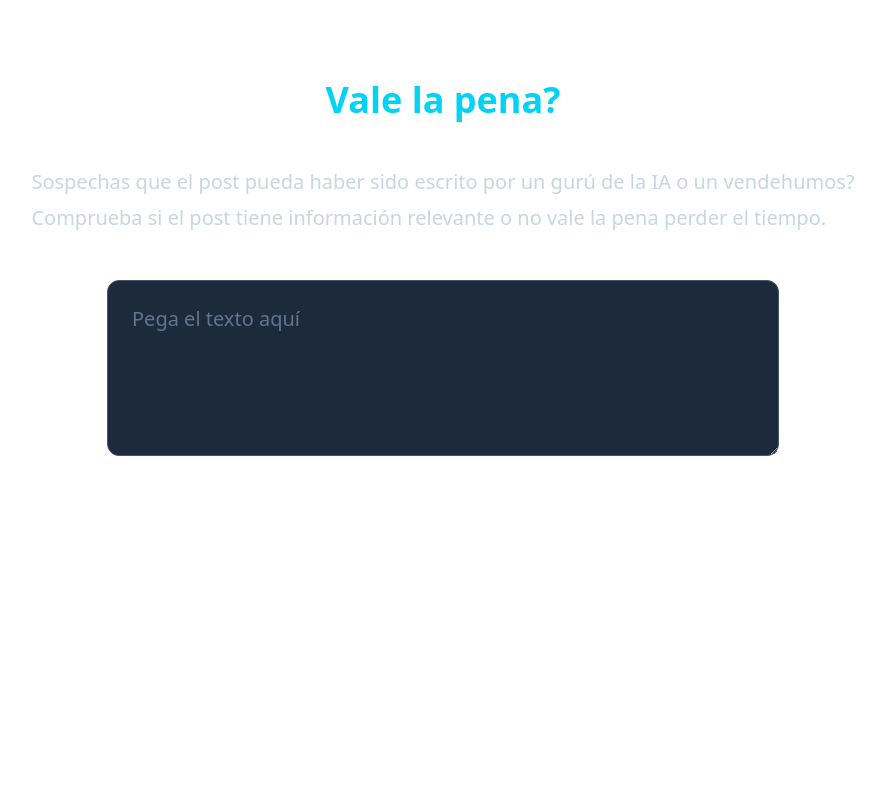
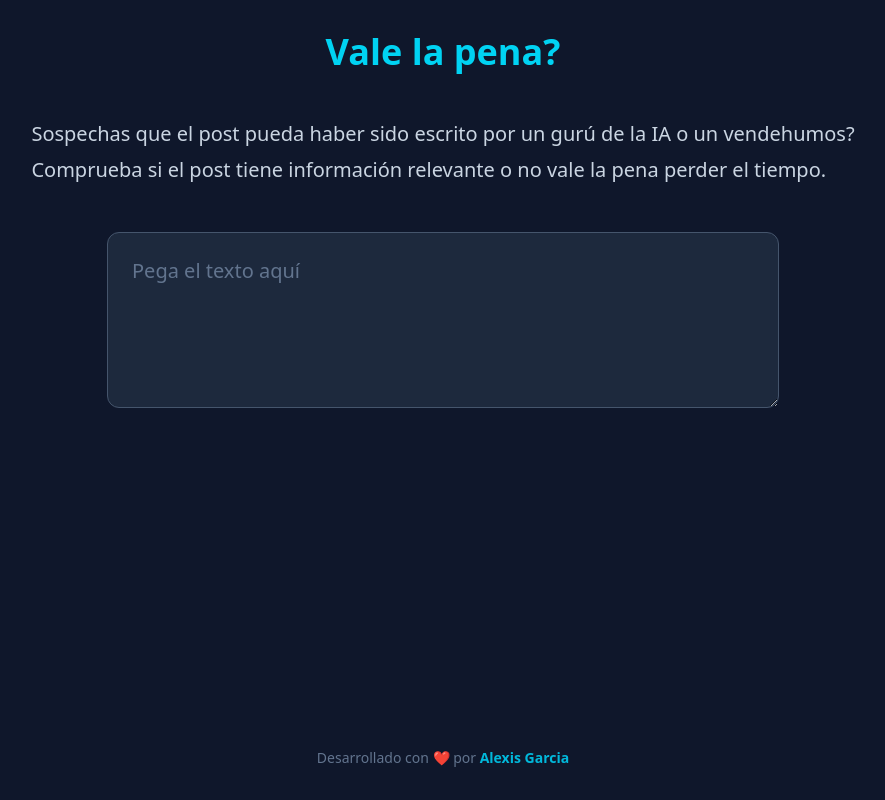
Before and after one commit to lexisgasa/detector-humo, a SvelteKit app: page / in a window 1280 px wide. Shown: the whole page, without its empty margins (197-1082 px from the left). Built offline with nearby package versions, Linux system fonts and the light colour scheme.

Commit message:
feature: increase dictionary, improve metadata

```diff
--- a/src/app.html
+++ b/src/app.html
@@ -1,11 +1,11 @@
 <!doctype html>
-<html lang="en">
+<html lang="es">
   <head>
     <meta charset="utf-8" />
     <meta name="viewport" content="width=device-width, initial-scale=1" />
     %sveltekit.head%
   </head>
-	<body data-sveltekit-preload-data="hover">
+  <body data-sveltekit-preload-data="hover" class="bg-slate-900">
     <div style="display: contents">%sveltekit.body%</div>
   </body>
 </html>
--- a/src/routes/+page.svelte
+++ b/src/routes/+page.svelte
@@ -14,6 +14,13 @@
     { frase: "la realidad corporativa", tipo: "IA" },
     { frase: "cambiar el juego", tipo: "IA" },
     { frase: "mientras todo", tipo: "IA" },
+    { frase: "hoy lo hace", tipo: "IA" },
+    { frase: "antes necesitaba", tipo: "IA" },
+    { frase: "voló la cabeza", tipo: "IA" },
+    { frase: "la barrera de entrada", tipo: "IA" },
+    { frase: "lo más loco", tipo: "IA" },
+    { frase: "yo ya lo estoy", tipo: "IA" },
+    { frase: "ahorrar semanas", tipo: "IA" },
     { frase: "tu propio cliente", tipo: "curso" },
     { frase: "monetiza tu marca", tipo: "curso" },
     { frase: "monta tu negocio online", tipo: "curso" },
@@ -46,7 +53,7 @@
 </svelte:head>
 
 <main
-  class="min-h-screen flex flex-col items-center py-20 px-4 gap-12"
+  class="min-h-screen flex flex-col items-center py-8 px-4 gap-12"
 >
   <h1 class="text-3xl sm:text-4xl font-extrabold text-cyan-400">Vale la pena?</h1>
 
@@ -80,4 +87,13 @@
       Texto aparentemente limpio...
     </div>
   {/if}
+
+  <footer class="mt-auto text-center text-slate-500 text-sm">
+    <p>
+    Desarrollado con ❤️ por
+      <a href="https://alexisastrofolio.netlify.app/" target="_blank" class="text-cyan-500 hover:text-cyan-400 font-bold hover:underline transition-all">
+        Alexis Garcia
+      </a>
+    </p>
+  </footer>
 </main>
```
Lines whose indentation alone changed are shown as unchanged.
